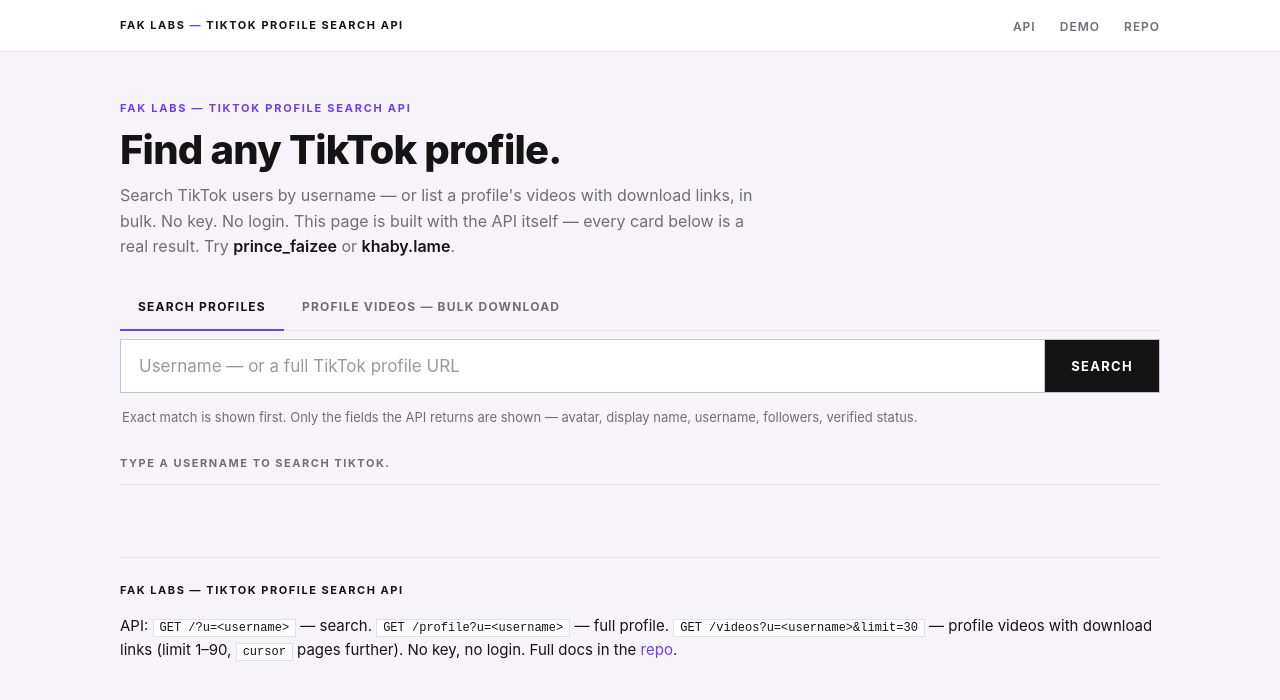
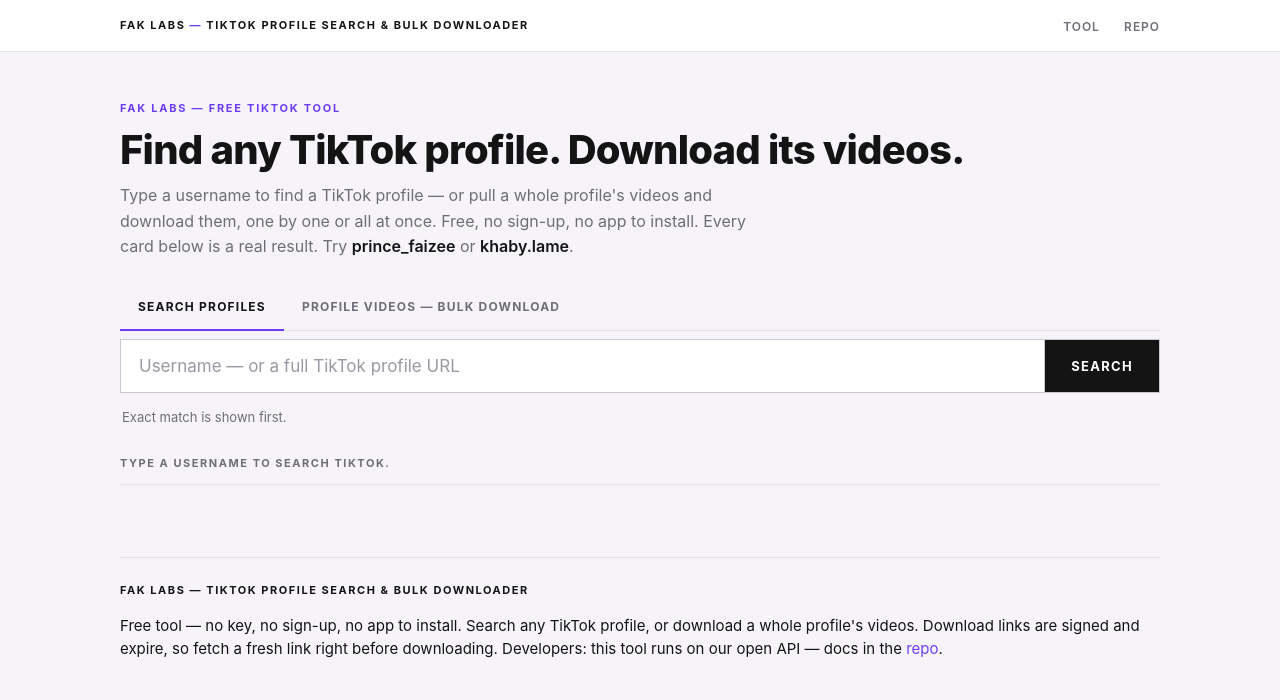
Before and after one commit to FAK-LABS/tiktok-profile-search-api, a plain HTML site: page example-site/index.html in a window 1280 px wide. Drawn offline with Linux system fonts and the light colour scheme.

Commit message:
v3 tool page: rebrand demo -> TikTok Profile Search & Bulk Downloader, served at /tool and /demo

```diff
--- a/example-site/index.html
+++ b/example-site/index.html
@@ -3,7 +3,7 @@
 <head>
 <meta charset="utf-8">
 <meta name="viewport" content="width=device-width, initial-scale=1">
-<title>TikTok Profile Search API — Demo</title>
+<title>TikTok Profile Search &amp; Bulk Downloader — FAK LABS</title>
 <style>
   :root {
     --bg: #f6f4f9;
@@ -171,10 +171,9 @@
 <body>
 <div class="topbar">
   <div class="wrap">
-    <div class="brand">FAK LABS <span>—</span> TikTok Profile Search API</div>
+    <div class="brand">FAK LABS <span>—</span> TikTok Profile Search &amp; Bulk Downloader</div>
     <nav>
-      <a href="/">API</a>
-      <a href="/demo">Demo</a>
+      <a href="/tool">Tool</a>
       <a href="https://github.com/FAK-LABS/tiktok-profile-search-api" target="_blank" rel="noopener">Repo</a>
     </nav>
   </div>
@@ -182,9 +181,9 @@
 
 <div class="wrap">
   <header class="hero">
-    <p class="kicker">FAK LABS — TikTok Profile Search API</p>
-    <h1>Find any TikTok profile.</h1>
-    <p class="showcase">Search TikTok users by username — or list a profile's videos with download links, in bulk. No key. No login. This page is built with the API itself — every card below is a real result. Try <a href="#" id="try-prince">prince_faizee</a> or <a href="#" id="try-khaby">khaby.lame</a>.</p>
+    <p class="kicker">FAK LABS — Free TikTok Tool</p>
+    <h1>Find any TikTok profile. Download its videos.</h1>
+    <p class="showcase">Type a username to find a TikTok profile — or pull a whole profile's videos and download them, one by one or all at once. Free, no sign-up, no app to install. Every card below is a real result. Try <a href="#" id="try-prince">prince_faizee</a> or <a href="#" id="try-khaby">khaby.lame</a>.</p>
     <div class="tabs">
       <button type="button" id="tab-search" class="active">Search profiles</button>
       <button type="button" id="tab-videos">Profile videos — bulk download</button>
@@ -196,7 +195,7 @@
       <input type="text" id="q" placeholder="Username — or a full TikTok profile URL" autocomplete="off" spellcheck="false">
       <button type="submit">Search</button>
     </form>
-    <p class="hint">Exact match is shown first. Only the fields the API returns are shown — avatar, display name, username, followers, verified status.</p>
+    <p class="hint">Exact match is shown first.</p>
 
     <main>
       <p id="status">Type a username to search TikTok.</p>
@@ -224,8 +223,8 @@
   </div>
 
   <footer>
-    <div class="fk">FAK LABS — TikTok Profile Search API</div>
-    <p>API: <code>GET /?u=&lt;username&gt;</code> — search. <code>GET /profile?u=&lt;username&gt;</code> — full profile. <code>GET /videos?u=&lt;username&gt;&amp;limit=30</code> — profile videos with download links (limit 1–90, <code>cursor</code> pages further). No key, no login. Full docs in the <a href="https://github.com/FAK-LABS/tiktok-profile-search-api" target="_blank" rel="noopener">repo</a>.</p>
+    <div class="fk">FAK LABS — TikTok Profile Search &amp; Bulk Downloader</div>
+    <p>Free tool — no key, no sign-up, no app to install. Search any TikTok profile, or download a whole profile's videos. Download links are signed and expire, so fetch a fresh link right before downloading. Developers: this tool runs on our open API — docs in the <a href="https://github.com/FAK-LABS/tiktok-profile-search-api" target="_blank" rel="noopener">repo</a>.</p>
   </footer>
 </div>
 
@@ -316,7 +315,7 @@
       })
       .catch(function (err) {
         setStatus("Search failed.");
-        stateBox("Could not reach the API", String(err && err.message ? err.message : err), true);
+        stateBox("Could not reach TikTok right now", String(err && err.message ? err.message : err), true);
       });
   }
 
@@ -476,7 +475,7 @@
         loadMoreBtn.disabled = false;
         loadMoreBtn.textContent = "Load more";
         vsetStatus("Could not load videos.");
-        if (!isMore) vresultsEl.innerHTML = '<div class="statebox error" style="grid-column: 1 / -1"><h2>Could not reach the API</h2><p>' + esc(String(err && err.message ? err.message : err)) + "</p></div>";
+        if (!isMore) vresultsEl.innerHTML = '<div class="statebox error" style="grid-column: 1 / -1"><h2>Could not reach TikTok right now</h2><p>' + esc(String(err && err.message ? err.message : err)) + "</p></div>";
       });
   }
 
```
